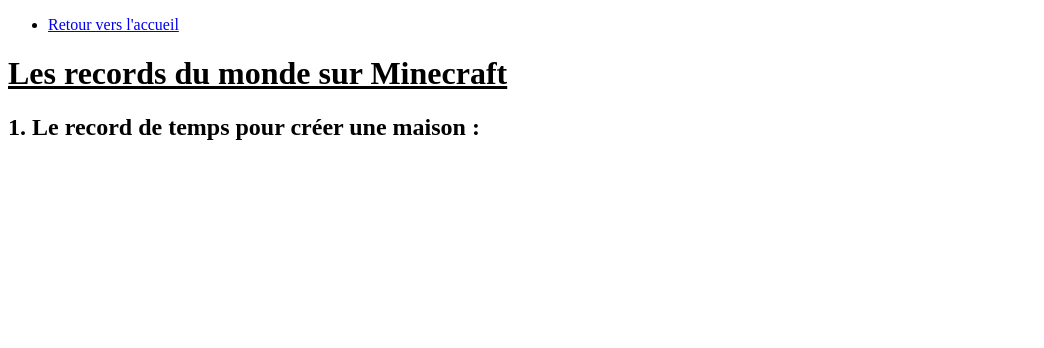
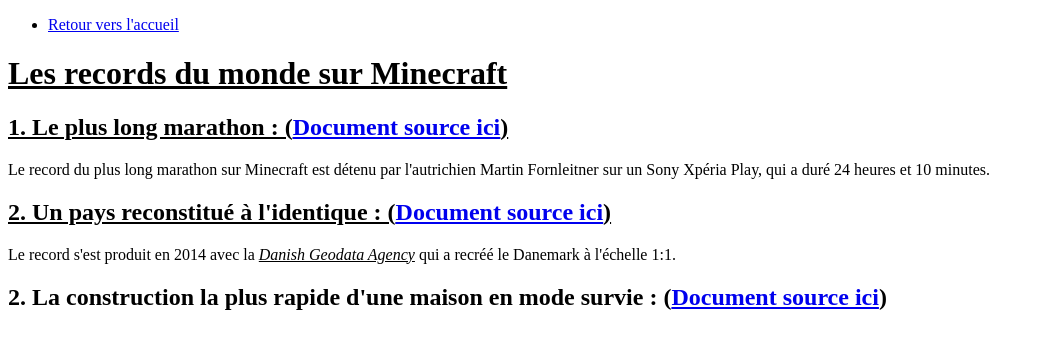
Before and after one commit to Mysterdoc17/Minecraft, a website: page records.html in a window 1280 px wide. Shown: the whole page, without its empty margins (0-1044 px from the left). Drawn offline with Linux system fonts and the light colour scheme.

Commit message:
Update records.html

```diff
--- a/records.html
+++ b/records.html
@@ -20,8 +20,25 @@
 	</p>
 	<p>
 		<h2>
-			1. Le record de temps pour créer une maison :
+			<u>1. Le plus long marathon : (<a href="https://www.gamergen.com/actualites/minecraft-monjang-guinness-book-of-world-records-2015-gamer-039-edition-chiffres-performance-258186-1">Document source ici</a>)</u>
 		</h2>
+	</p>
+	<p>
+		Le record du plus long marathon sur Minecraft est détenu par l'autrichien Martin Fornleitner sur un Sony Xpéria Play, qui a duré 24 heures et 10 minutes.
+	</p>
+	<p>
+		<h2>
+			<u>2. Un pays reconstitué à l'identique : (<a href="https://www.gamergen.com/actualites/minecraft-monjang-guinness-book-of-world-records-2015-gamer-039-edition-chiffres-performance-258186-1">Document source ici</a>)</u>
+		</h2>
+	</p>
+	<p>
+		Le record s'est produit en 2014 avec la <u><em>Danish Geodata Agency</em></u> qui a recréé le Danemark à l'échelle 1:1.
+	</p>
+	<p>
+		<h2>2. La construction la plus rapide d'une maison en mode survie : (<a href="https://www.games-geeks.fr/decouvrez-quelques-records-du-guinness-world-records-gaming-edition-2019/">Document source ici</a>)</h2>
+	</p>
+	<p>
+
 	</p>
 </body>
 </html>
```
